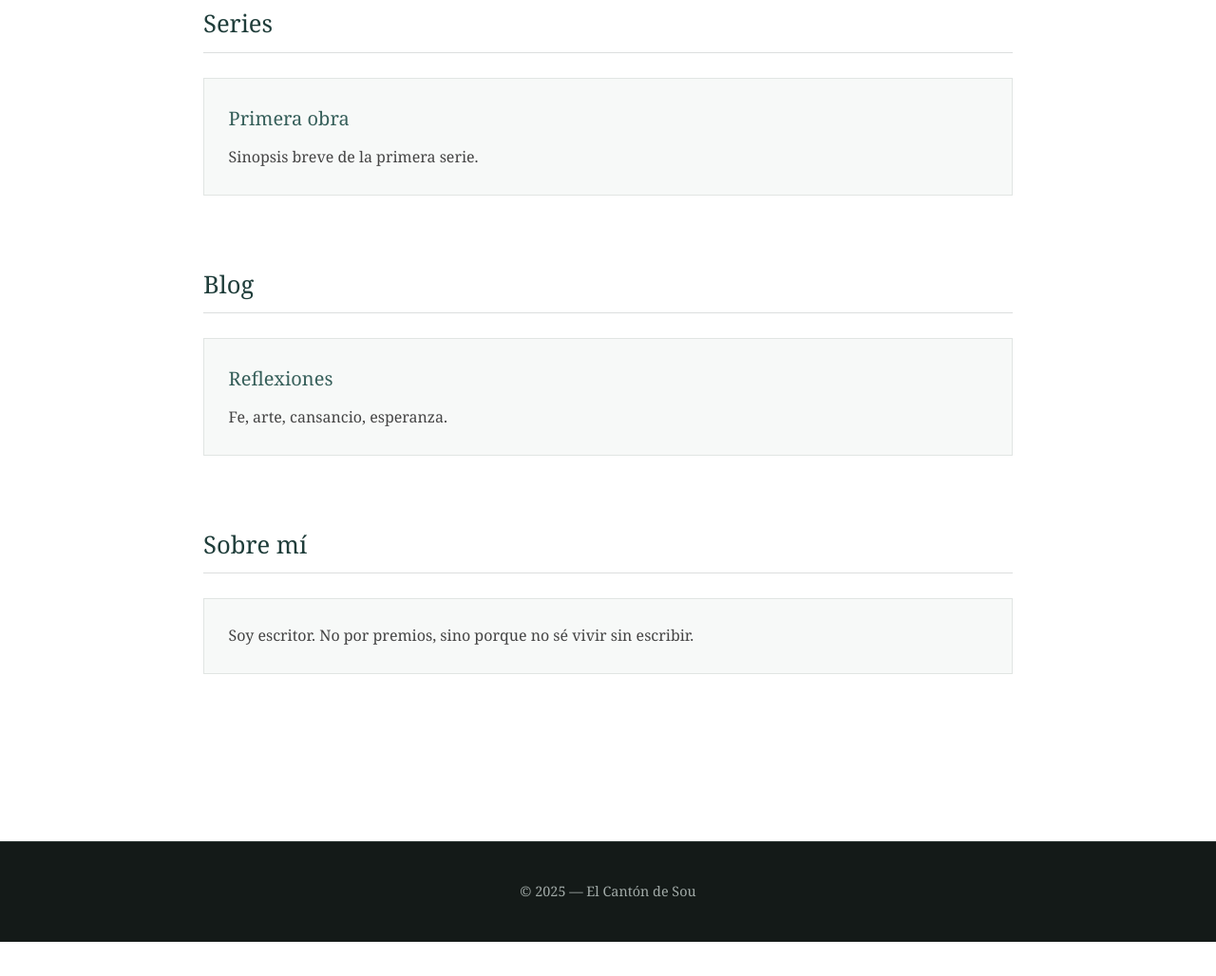
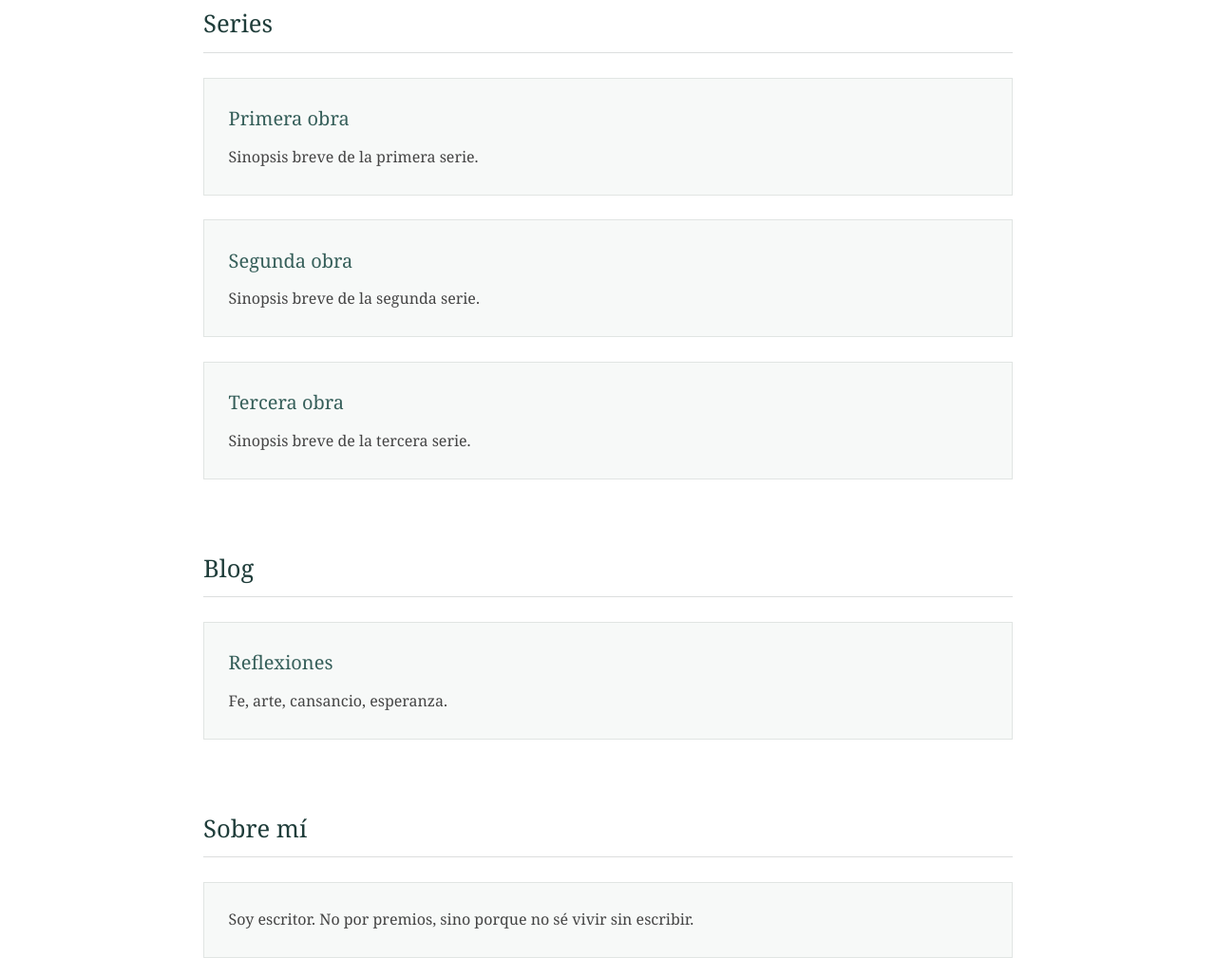
Before and after one commit to SouEscribe/El-Canton-de-Sou, a plain HTML site: page index.html in a window 1280 px wide. Shown: the part 818-1846 px from the top of the page at 95% size. Before the commit the page ends 1810 px from the top, so only its background shows below. Drawn offline with Linux system fonts and the light colour scheme.

Commit message:
Update index.html

```diff
--- a/index.html
+++ b/index.html
@@ -144,7 +144,7 @@
       <p>Escribo historias porque pensar no me basta y callar me duele.</p>
 
       <nav>
-        <a href="#inicio">Inicio</a>
+        <a href="index.html">Inicio</a>
         <a href="series.html">Series</a>
         <a href="blog.html">Blog</a>
         <a href="sobre-mi.html">Sobre mí</a>
@@ -167,6 +167,14 @@
   <div class="card">
     <h3>Primera obra</h3>
     <p>Sinopsis breve de la primera serie.</p>
+  </div>
+  <div class="card">
+    <h3>Segunda obra</h3>
+    <p>Sinopsis breve de la segunda serie.</p>
+  </div>
+  <div class="card">
+    <h3>Tercera obra</h3>
+    <p>Sinopsis breve de la tercera serie.</p>
   </div>
 </section>
 
```
Lines whose indentation alone changed are shown as unchanged.
